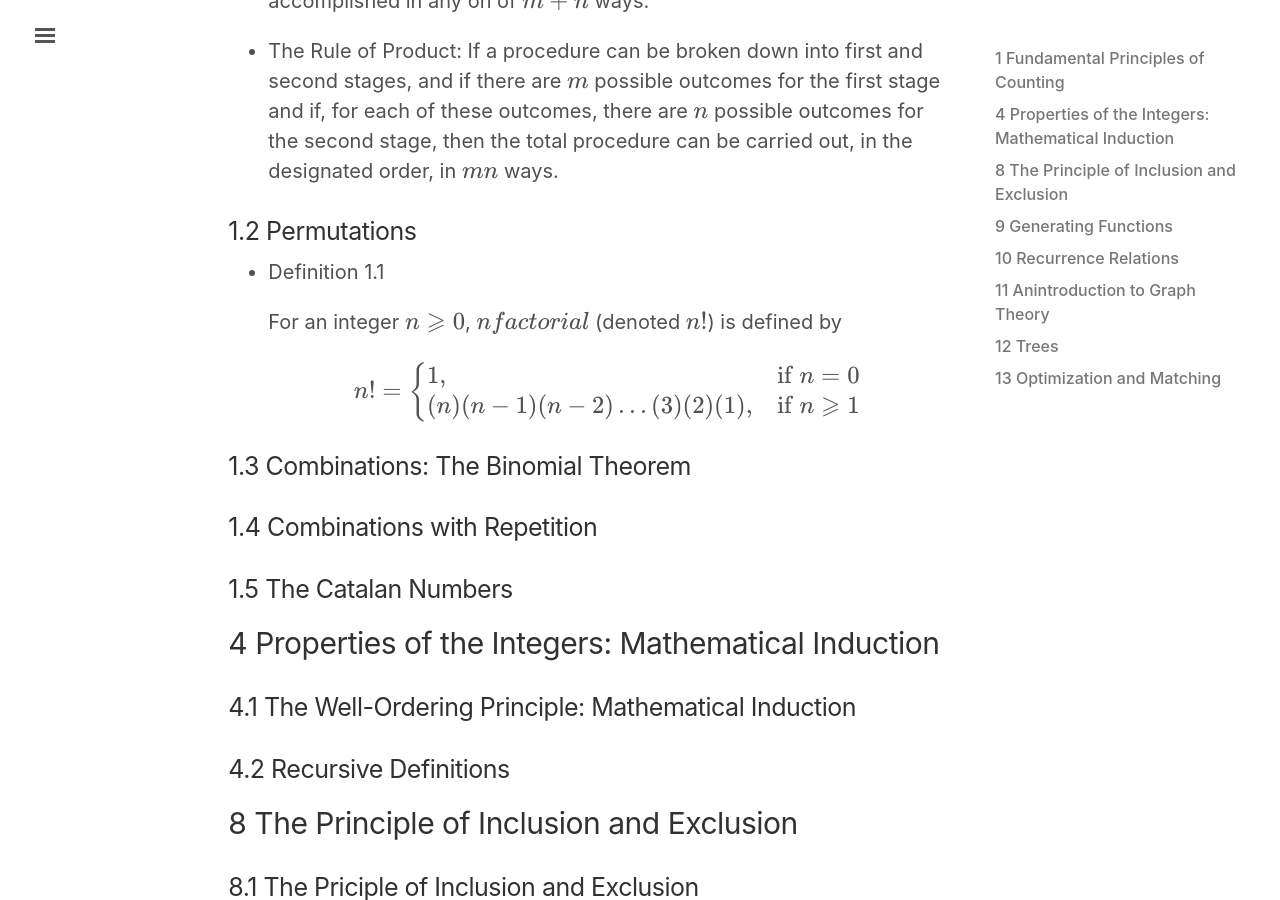
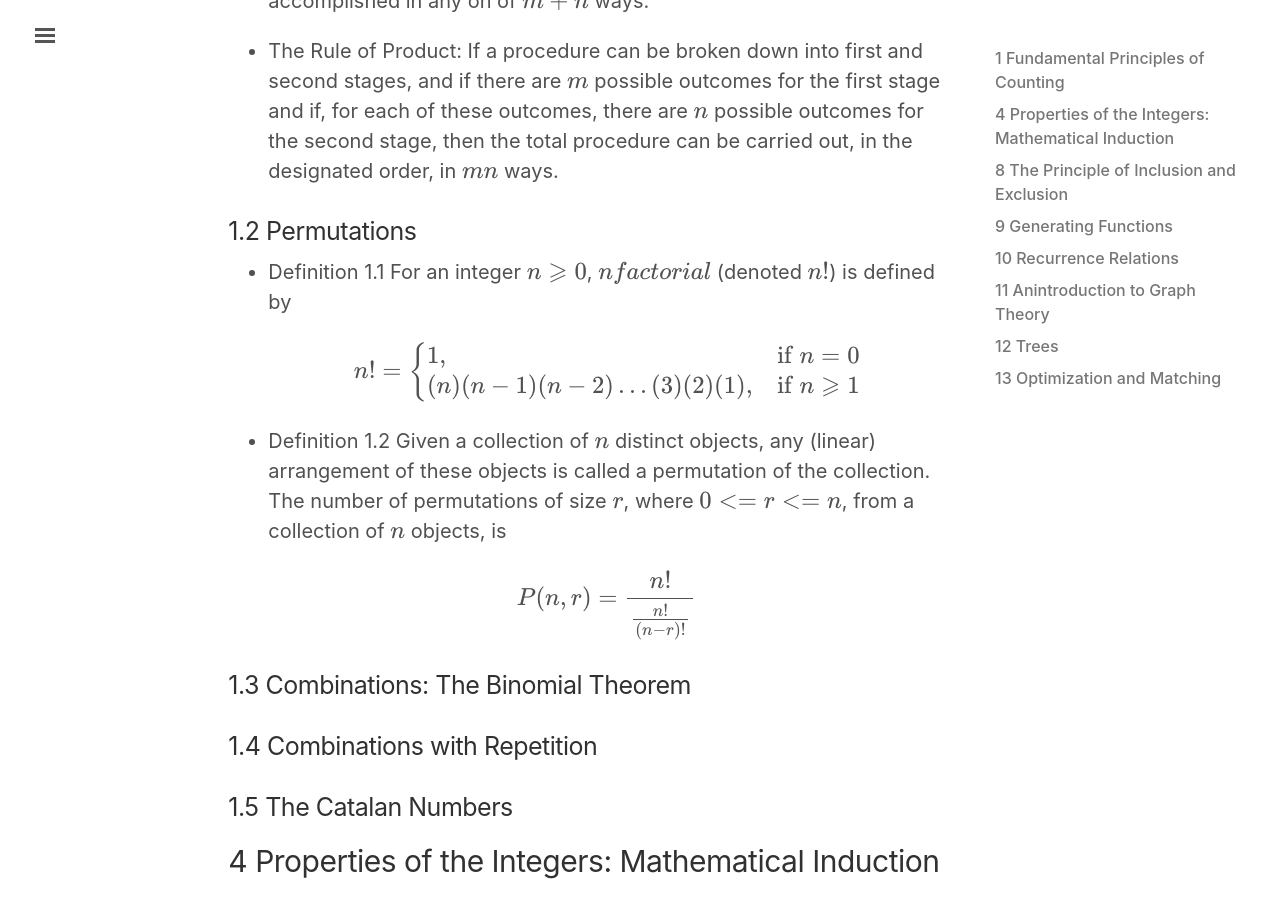
Before and after one commit to lingt-xyz/note, a Jekyll site: the page built from _posts/2018-09-01-COMP339.md, in a window 1280 px wide and 900 px high, scrolled down 495 px. Built offline with Jekyll 4.4.1, drawn with Linux system fonts in a browser that asks for light colours; formulas are drawn with MathJax 3; comment, search, counter and statistics services are not loaded.

Commit message:
test latex format

```diff
--- a/_posts/2018-09-01-COMP339.md
+++ b/_posts/2018-09-01-COMP339.md
@@ -17,9 +17,8 @@ comments: true
 
 ### 1.2 Permutations
 
-* Definition 1.1
+* Definition 1.1 For an integer {% raw %}$$n\geqslant0$${% endraw %}, {% raw %}$$n factorial$${% endraw %} (denoted {% raw %}$$n!$${% endraw %}) is defined by
 
-    For an integer {% raw %}$$n\geqslant0$${% endraw %}, {% raw %}$$n factorial$${% endraw %} (denoted {% raw %}$$n!$${% endraw %}) is defined by
     {% raw %}
     $$
     n! =
@@ -27,6 +26,13 @@ comments: true
     1,  & \text{if $n=0$} \\
     (n)(n-1)(n-2)\dots(3)(2)(1), & \text{if $n\geqslant1$}
     \end{cases}
+    $$
+    {% endraw %}
+
+* Definition 1.2 Given a collection of {% raw %}$$n$${% endraw %} distinct objects, any (linear) arrangement of these objects is called a permutation of the collection. The number of permutations of size {% raw %}$$r$${% endraw %}, where {% raw %}$$0<=r<=n$${% endraw %}, from a collection of {% raw %}$$n$${% endraw %} objects, is
+    {% raw %}
+    $$
+    P(n,r)={n!\over{n!\over(n-r)!}}
     $$
     {% endraw %}
 
```
